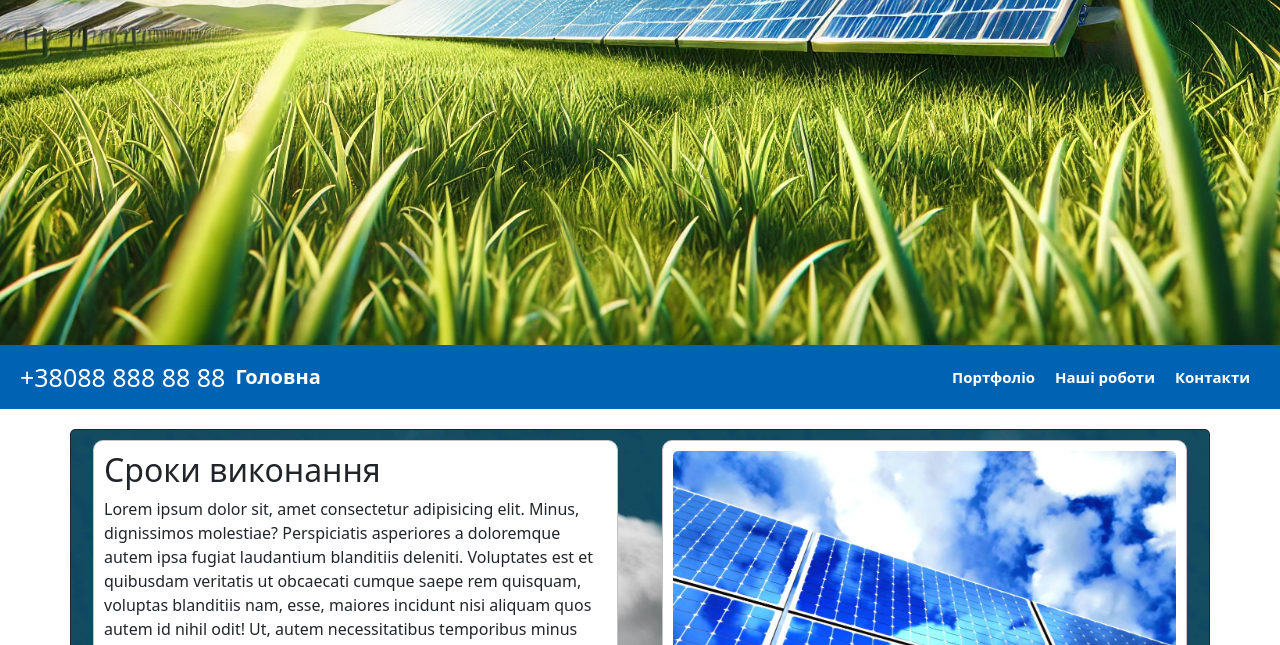
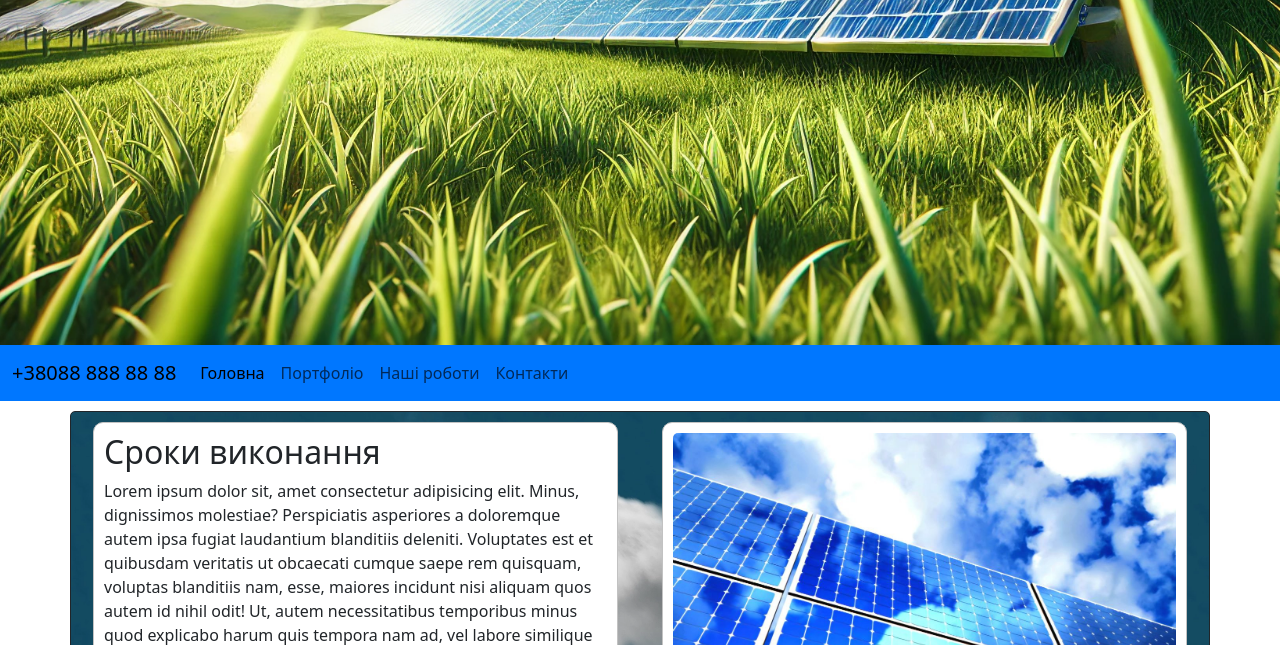
Before and after one commit to andriypolishuk/sunpanel-demonstration-site, a plain HTML site: page index.html in a window 1280 px wide. Shown: the part 455-1100 px from the top of the page. Drawn offline with nearby package versions, Linux system fonts and the light colour scheme.

Commit message:
Add files via upload

```diff
--- a/index.html
+++ b/index.html
@@ -50,17 +50,31 @@
         </div> -->
         </div>
     </div>
-    <div class="nav">
-        <div class="nav-number box">
-            <h2>+38088 888 88 88</h2>
-            <a class="golovna" href="index.html">Головна</a>
+
+    <nav class="navbar navbar-expand-lg bg-body-tertiary">
+        <div class="container-fluid blue">
+          <a class="navbar-brand" href="#">+38088 888 88 88</a>
+          <button class="navbar-toggler" type="button" data-bs-toggle="collapse" data-bs-target="#navbarNav" aria-controls="navbarNav" aria-expanded="false" aria-label="Toggle navigation">
+            <span class="navbar-toggler-icon"></span>
+          </button>
+          <div class="collapse navbar-collapse" id="navbarNav">
+            <ul class="navbar-nav">
+              <li class="nav-item">
+                <a class="nav-link active" aria-current="page" href="#">Головна</a>
+              </li>
+              <li class="nav-item">
+                <a class="nav-link" href="portfolio.html">Портфоліо</a>
+              </li>
+              <li class="nav-item">
+                <a class="nav-link" href="works.html">Наші роботи</a>
+              </li>
+              <li class="nav-item">
+                <a class="nav-link" href="contacts.html">Контакти</a>
+              </li>
+            </ul>
+          </div>
         </div>
-        <div class="nav-link box">
-            <a href="portfolio.html">Портфоліо</a>
-            <a href="works.html">Наші роботи</a>
-            <a href="contacts.html">Контакти</a>
-        </div>
-    </div>
+      </nav>
 
 
 
@@ -194,7 +208,7 @@
             </div>
         </div>
     </div>
-
+    <script src="https://cdn.jsdelivr.net/npm/bootstrap@5.3.3/dist/js/bootstrap.bundle.min.js" integrity="sha384-YvpcrYf0tY3lHB60NNkmXc5s9fDVZLESaAA55NDzOxhy9GkcIdslK1eN7N6jIeHz" crossorigin="anonymous"></script>
     <script src="scrips.js"></script>
 </body>
 
--- a/style.css
+++ b/style.css
@@ -115,40 +115,6 @@ body{
 .footer p {
     color: #ffffff;
 }
-.nav{
-    background-color: rgb(0, 98, 179);
-    width: 100%;
-    min-height: 8vh;
-    display: flex;
-    align-items: center;
-    margin-bottom: 20px;
-}
-.nav-number{
-    display: flex;
-    justify-content: start;
-    align-items: center;
-    color: white;
-    padding-left: 20px;
-    width: 40%;
-
-}
-.nav-number>h2{
-    font-size: 25px;
-}
-.nav-link{
-
-    display: flex;
-    justify-content: end;
-    padding-right: 20px;
-    width: 60%;
-}
-.nav-link>a{
-    color: white;
-    padding: 10px;
-    font-weight: 900;
-    font-size: 15px;
-    text-decoration: none;
-}
 .footer .row{
     margin: 10px;
 }
@@ -214,13 +180,6 @@ body{
 .nav-number>h2{
     margin-bottom: 0px;
 }
-.golovna{
-    text-decoration: none;
-    color: white;
-    font-size: 20px;
-    margin-left: 10px;
-    font-weight: 700;
-}
 .portfolio-img{
     height: 100%;
     object-fit: cover;
@@ -231,3 +190,12 @@ body{
     height: 100%;
     object-fit: cover;
 }
+.blue{
+    background-color: rgb(0, 119, 255);
+}
+.bg-body-tertiary{
+    background-color: rgb(0, 119, 255) !important;
+}
+.navbar{
+    margin-bottom: 10px;
+}
```
Also changed, not shown: contacts.html (+23 -10 lines), portfolio.html (+23 -10 lines), works.html (+23 -10 lines).
